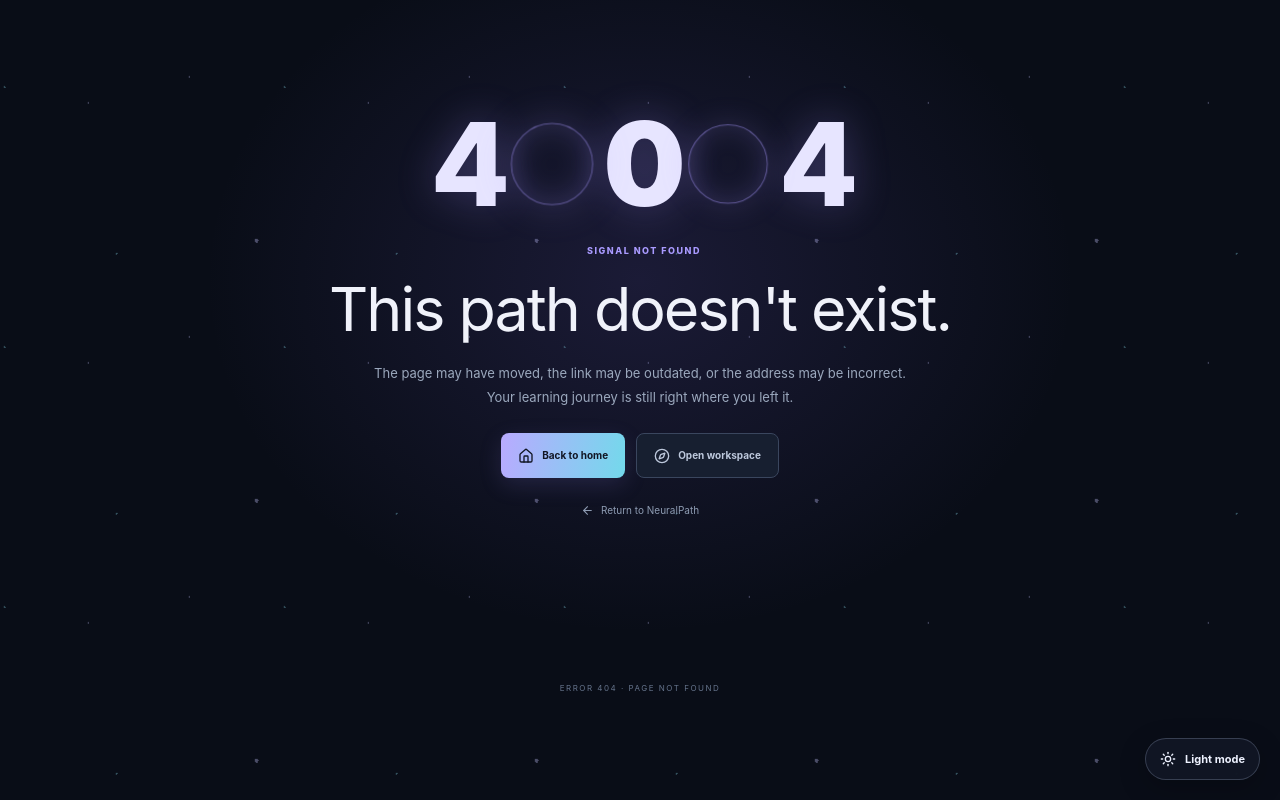
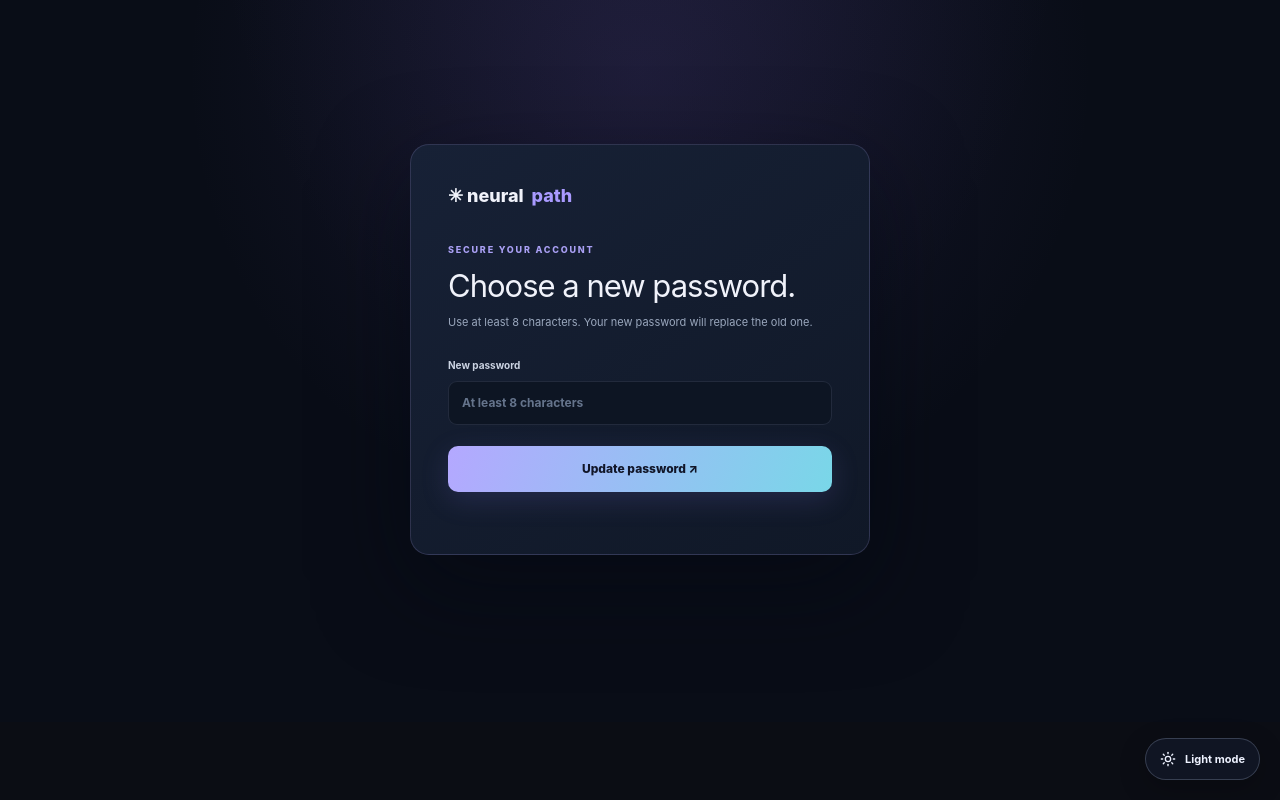
Before and after one commit to Dhruv-Savaliya/neuralpath-ai-workspace, a Next.js app in the folder apps/web/: page /auth/update-password in a window 1280 px wide. Before the commit this address had no page. Built offline with nearby package versions, Linux system fonts and the light colour scheme.

Commit message:
feat(auth): add secure password update page

```diff
--- /dev/null
+++ b/apps/web/app/auth/update-password/page.tsx
@@ -0,0 +1,21 @@
+import Link from "next/link";
+import { updatePassword } from "../../actions/auth";
+
+export default async function UpdatePassword({ searchParams }: { searchParams: Promise<{ error?: string }> }) {
+  const { error } = await searchParams;
+  const messages: Record<string, string> = {
+    invalid_password: "Use a password between 8 and 128 characters.",
+    update_failed: "We couldn't update your password. Request a new recovery link and try again.",
+  };
+  return <main className="auth-page"><section className="auth-card">
+    <Link href="/" className="auth-brand">✳ neural<span>path</span></Link>
+    <div className="eyebrow">SECURE YOUR ACCOUNT</div>
+    <h1>Choose a new password.</h1>
+    <p>Use at least 8 characters. Your new password will replace the old one.</p>
+    {error ? <div className="auth-error" role="alert">{messages[error] ?? "Your recovery session may have expired. Request a new link."}</div> : null}
+    <form action={updatePassword} className="auth-form">
+      <label>New password <input name="password" type="password" autoComplete="new-password" required minLength={8} maxLength={128} placeholder="At least 8 characters"/></label>
+      <button className="site-button" type="submit">Update password ↗</button>
+    </form>
+  </section></main>;
+}
```
